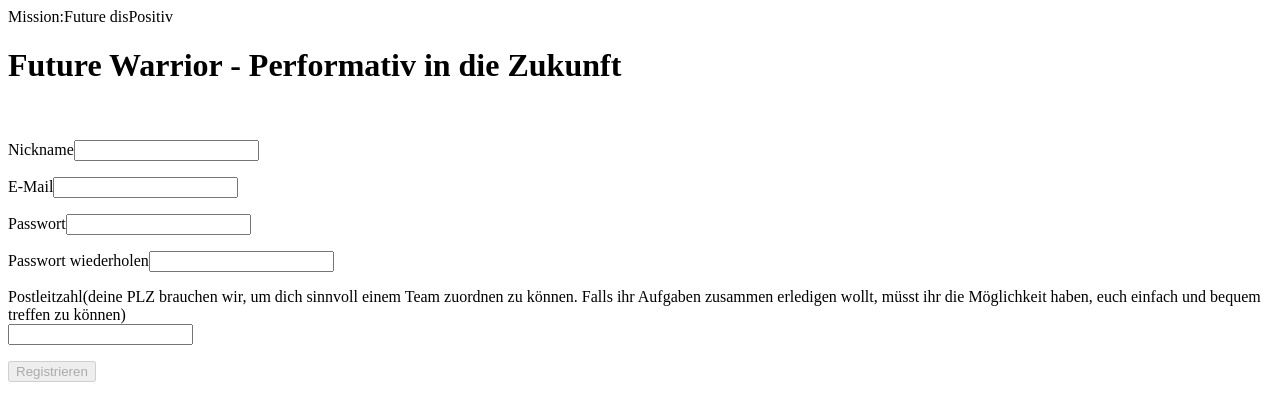
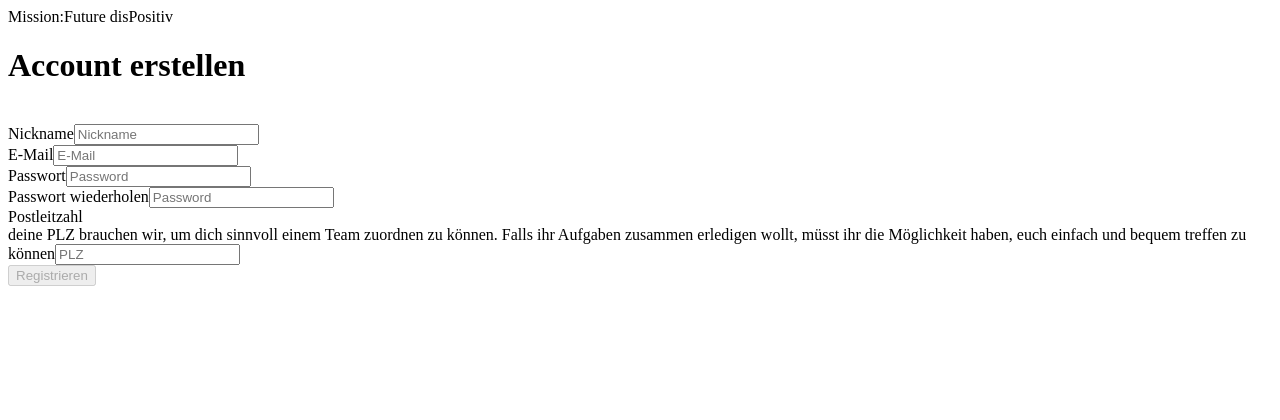
Before and after one commit to t4cmyk/future_warrior, a React app in the folder client/: page /#/Register in a window 1280 px wide. Shown: the top 420 px of the page. Built offline with nearby package versions, Linux system fonts and the light colour scheme; the HTML template or start-up script is replaced by a standard one.

Commit message:
Update Registration to new design

```diff
--- a/client/src/components/pages/register.tsx
+++ b/client/src/components/pages/register.tsx
@@ -1,4 +1,20 @@
 import React, { useRef, useState } from "react";
+import { Alert, Button, Container, Form, Spinner } from "react-bootstrap";
+import { useHistory } from "react-router-dom";
+
+function RegisterError(props: { errorMsg: string[]; onClose: () => any }) {
+  if (props.errorMsg.length <= 0) return <></>;
+  return (
+    <Alert variant="danger" onClose={props.onClose} dismissible>
+      <Alert.Heading>Registrierung fehlgeschlagen</Alert.Heading>
+      <ul>
+        {props.errorMsg.map((msg) => (
+          <li>{msg}</li>
+        ))}
+      </ul>
+    </Alert>
+  );
+}
 
 export function Register() {
   const nameRef = useRef<HTMLInputElement>();
@@ -7,10 +23,13 @@ export function Register() {
   const confirmPasswordRef = useRef<HTMLInputElement>();
   const plzRef = useRef<HTMLInputElement>();
 
+  let history = useHistory();
   const [canSubmit, setCanSubmit] = useState(false);
-  const [submitError, setSumbitError] = useState("");
+  const [submitInProgress, setInProgress] = useState(false);
+  const [submitError, setSumbitError] = useState<string[]>([]);
 
   const onSubmit = async () => {
+    setInProgress(true);
     const request: RequestInit = {
       method: "POST",
       headers: { "Content-Type": "application/json" },
@@ -21,9 +40,18 @@ export function Register() {
         plz: plzRef.current.value,
       }),
     };
+    try {
       const resp = await fetch("/register", request);
       if (resp.ok) {
+        history.push("/Main");
+      } else {
+        const text = await resp.json();
+        setSumbitError(text);
       }
+    } catch (e) {
+      setSumbitError([e.toString()]);
+    }
+    setInProgress(false);
   };
 
   const onChange = () => {
@@ -33,6 +61,8 @@ export function Register() {
       if (!plzRef.current.validity.valid) return false;
       if (!passwordRef.current.validity.valid) return false;
       if (!confirmPasswordRef.current.validity.valid) return false;
+      if (passwordRef.current.value !== confirmPasswordRef.current.value)
+        return false;
       return true;
     };
     setCanSubmit(canSubmit());
@@ -40,70 +70,62 @@ export function Register() {
 
   return (
     <>
-      <h1>Future Warrior - Performativ in die Zukunft</h1>
+      <Container>
+        <h1>Account erstellen</h1>
         <br />
-      <p>
-        <label htmlFor="name">Nickname</label>
-        <input
-          id="name"
+        <RegisterError
+          errorMsg={submitError}
+          onClose={() => setSumbitError([])}
+        />
+        <Form.Group controlId="formGroupNickname">
+          <Form.Label>Nickname</Form.Label>
+          <Form.Control
+            placeholder="Nickname"
+            onChange={onChange}
             ref={nameRef}
+          />
+        </Form.Group>
+        <Form.Group controlId="formGroupEmail">
+          <Form.Label>E-Mail</Form.Label>
+          <Form.Control
+            type="email"
+            placeholder="E-Mail"
             onChange={onChange}
-          minLength={4}
-          maxLength={12}
-          pattern="^\w{4,12}$"
-          required
-        ></input>
-      </p>
-      <p>
-        <label htmlFor="email">E-Mail</label>
-        <input
-          id="email"
             ref={mailRef}
+          />
+        </Form.Group>
+        <Form.Group controlId="formGroupPassword">
+          <Form.Label>Passwort</Form.Label>
+          <Form.Control
+            type="password"
+            placeholder="Password"
             onChange={onChange}
-          type="email"
-          required
-        ></input>
-      </p>
-      <p>
-        <label htmlFor="password">Passwort</label>
-        <input
-          id="password"
             ref={passwordRef}
+          />
+        </Form.Group>
+        <Form.Group controlId="formGroupPasswordRepeat">
+          <Form.Label>Passwort wiederholen</Form.Label>
+          <Form.Control
+            type="password"
+            placeholder="Password"
             onChange={onChange}
-          type="password"
-          minLength={6}
-          required
-        ></input>
-      </p>
-      <p>
-        <label htmlFor="password2">Passwort wiederholen</label>
-        <input
-          id="password2"
             ref={confirmPasswordRef}
-          onChange={onChange}
-          type="password"
-          minLength={6}
-          required
-        ></input>
-      </p>
-      <p>
-        <label htmlFor="plz">Postleitzahl</label>
-        (deine PLZ brauchen wir, um dich sinnvoll einem Team zuordnen zu können.
-        Falls ihr Aufgaben zusammen erledigen wollt, müsst ihr die Möglichkeit
-        haben, euch einfach und bequem treffen zu können)
+          />
+        </Form.Group>
+        <Form.Group controlId="formGroupPLZ">
+          <Form.Label>Postleitzahl</Form.Label>
           <br />
-        <input
-          id="plz"
-          ref={plzRef}
-          onChange={onChange}
-          minLength={5}
-          maxLength={5}
-          required
-        ></input>
-      </p>{" "}
-      <button onClick={onSubmit} disabled={!canSubmit}>
-        Registrieren
-      </button>
+          <span className="font-weight-lighter">
+            deine PLZ brauchen wir, um dich sinnvoll einem Team zuordnen zu
+            können. Falls ihr Aufgaben zusammen erledigen wollt, müsst ihr die
+            Möglichkeit haben, euch einfach und bequem treffen zu können
+          </span>
+          <Form.Control placeholder="PLZ" onChange={onChange} ref={plzRef} />
+        </Form.Group>{" "}
+        <Button onClick={onSubmit} disabled={!canSubmit || submitInProgress}>
+          {submitInProgress ? <Spinner animation="border" /> : "Registrieren"}
+        </Button>
+      </Container>
     </>
   );
 }
```
Also changed, not shown: 1 other file (tests, documents, lock files or other folders). Lines whose indentation alone changed are shown as unchanged.
